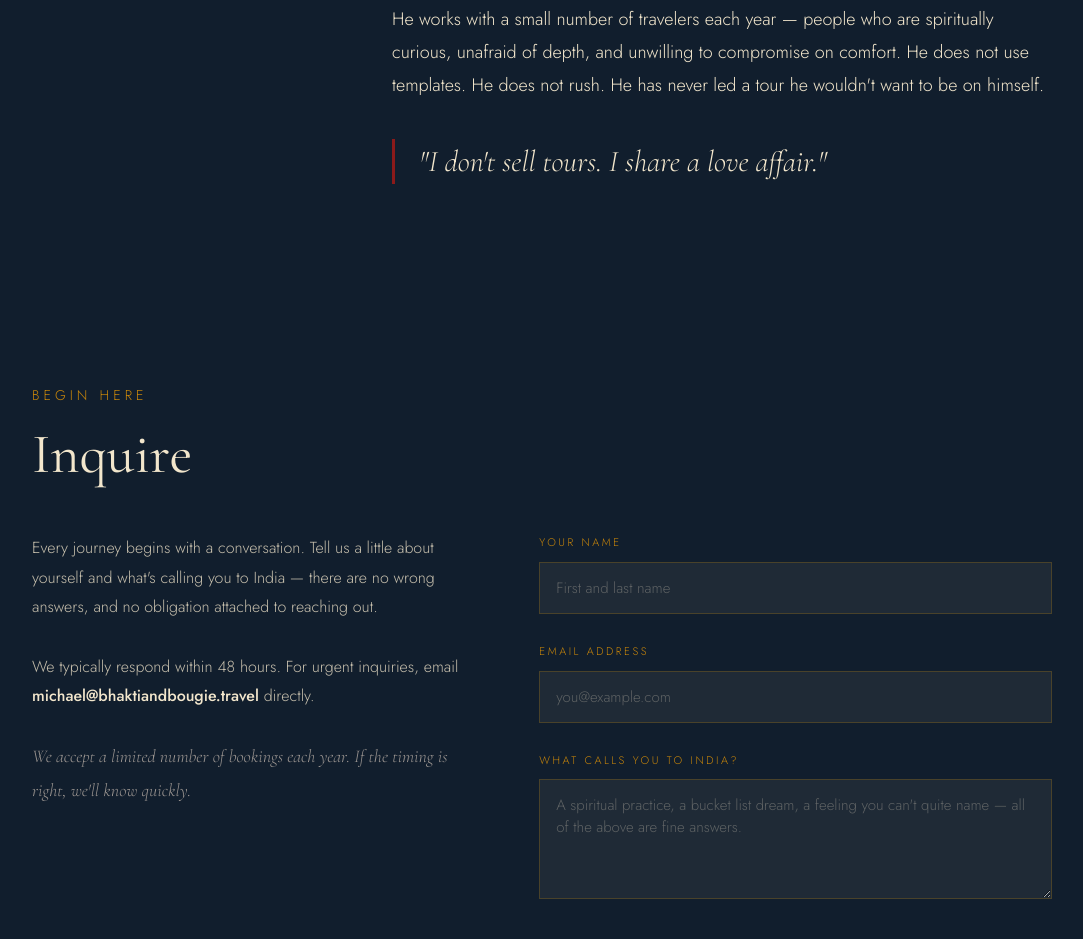
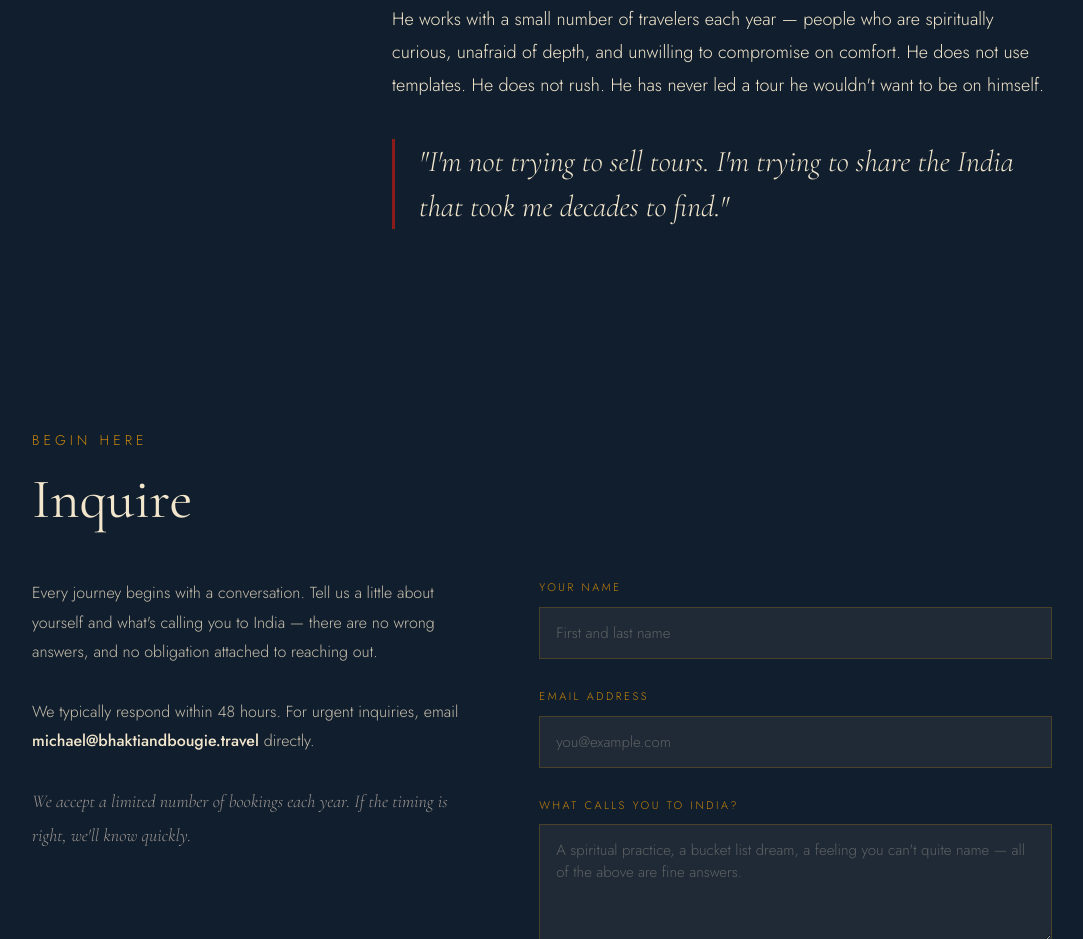
Before and after one commit to BhaktiandBougieTravel/bhaktiandbougie, a website: page website/index.html in a window 1280 px wide. Shown: the part 8241-9180 px from the top of the page, without its empty margins (98-1181 px from the left). Drawn offline with nearby package versions, Linux system fonts and the light colour scheme.

Commit message:
Curator: update pull quote

```diff
--- a/website/index.html
+++ b/website/index.html
@@ -880,7 +880,7 @@ a.exp-item:hover{color:#C8860A;}
           <p>He works with a small number of travelers each year — people who are spiritually curious, unafraid of depth, and unwilling to compromise on comfort. He does not use templates. He does not rush. He has never led a tour he wouldn't want to be on himself.</p>
         </div>
         <blockquote class="michael-quote">
-          "I don't sell tours. I share a love affair."
+          "I'm not trying to sell tours. I'm trying to share the India that took me decades to find."
         </blockquote>
       </div>
     </div>
```
